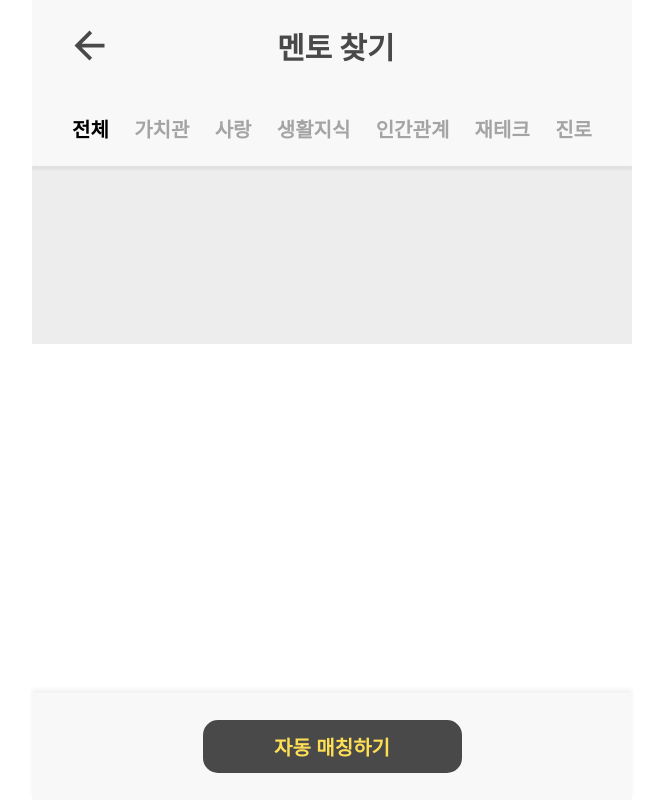
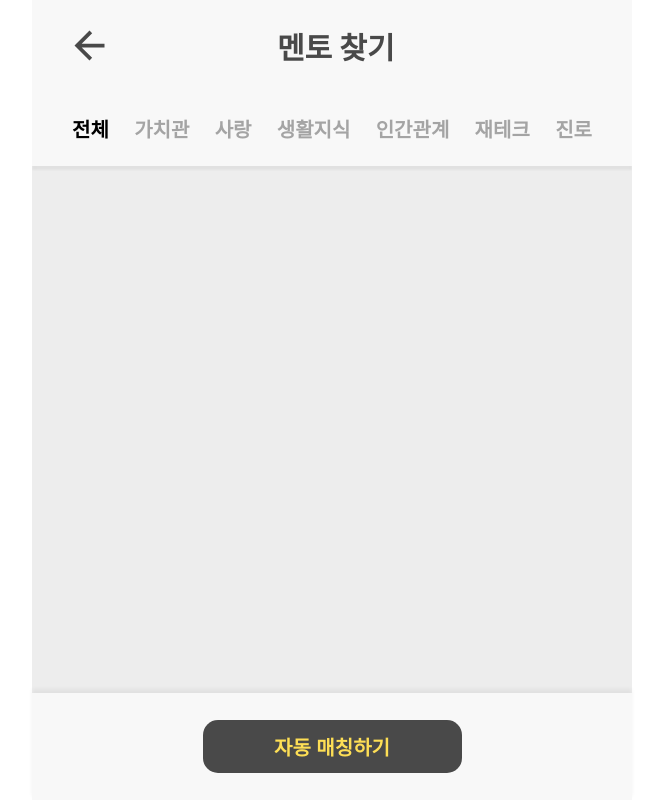
Before and after one commit to ynzung/hw_FE_week07, a React (Create React App) app: page /find in a window 1280 px wide. Shown: the top 800 px of the page, without its empty margins (308-971 px from the left). Built offline with nearby package versions, Linux system fonts and the light colour scheme; no server answers; a web font is replaced by a local one.

Commit message:
[Chore] edit stylesheet

```diff
--- a/src/pages/mentee/FindMentor.js
+++ b/src/pages/mentee/FindMentor.js
@@ -65,7 +65,7 @@ export default FindMentor;
 const Container = styled.div`
   background-color: #ededed;
   width: 600px;
-  max-height: 1230px;
+  height: 1230px;
   margin: 0 auto;
   overflow-y: scroll;
   &::-webkit-scrollbar {
```
